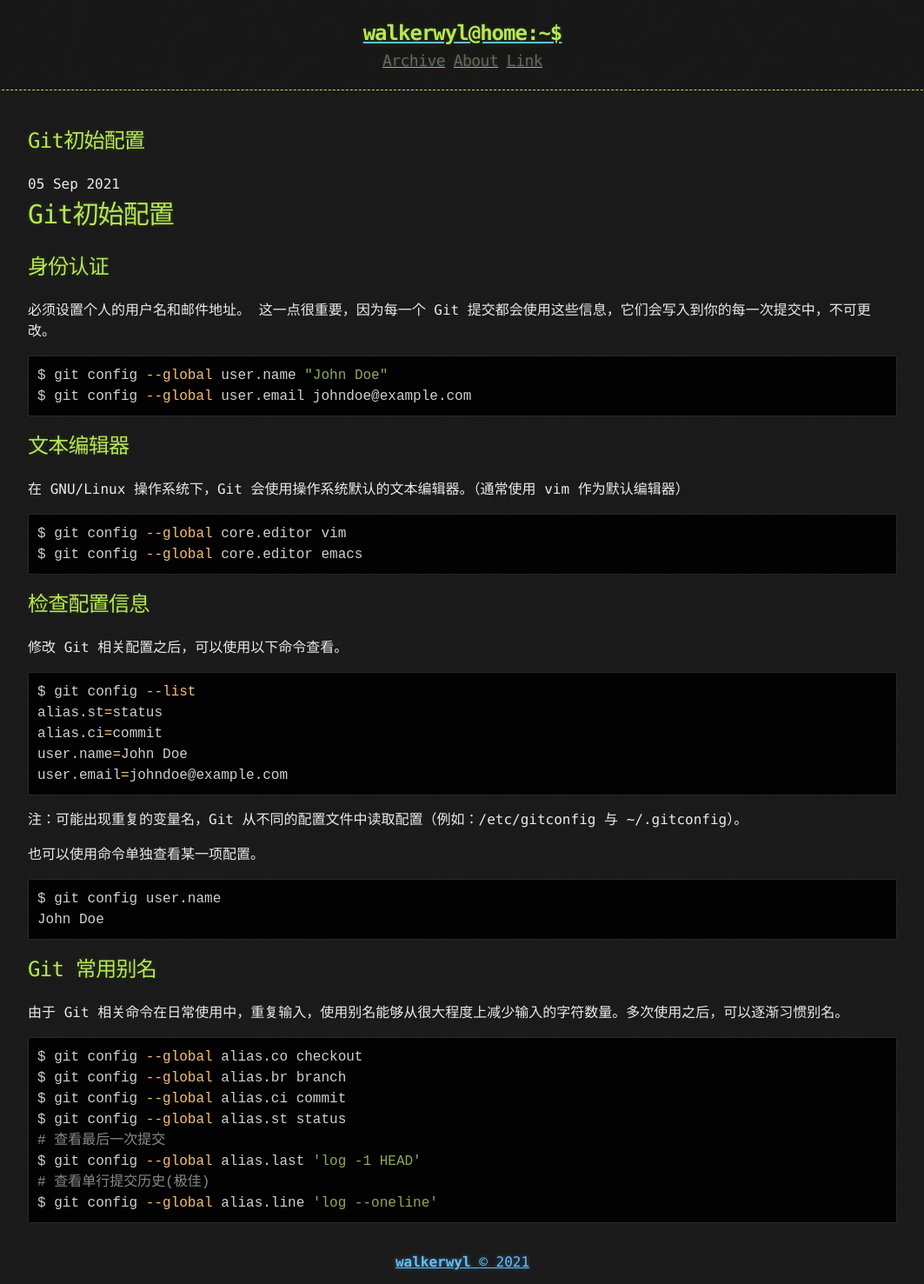
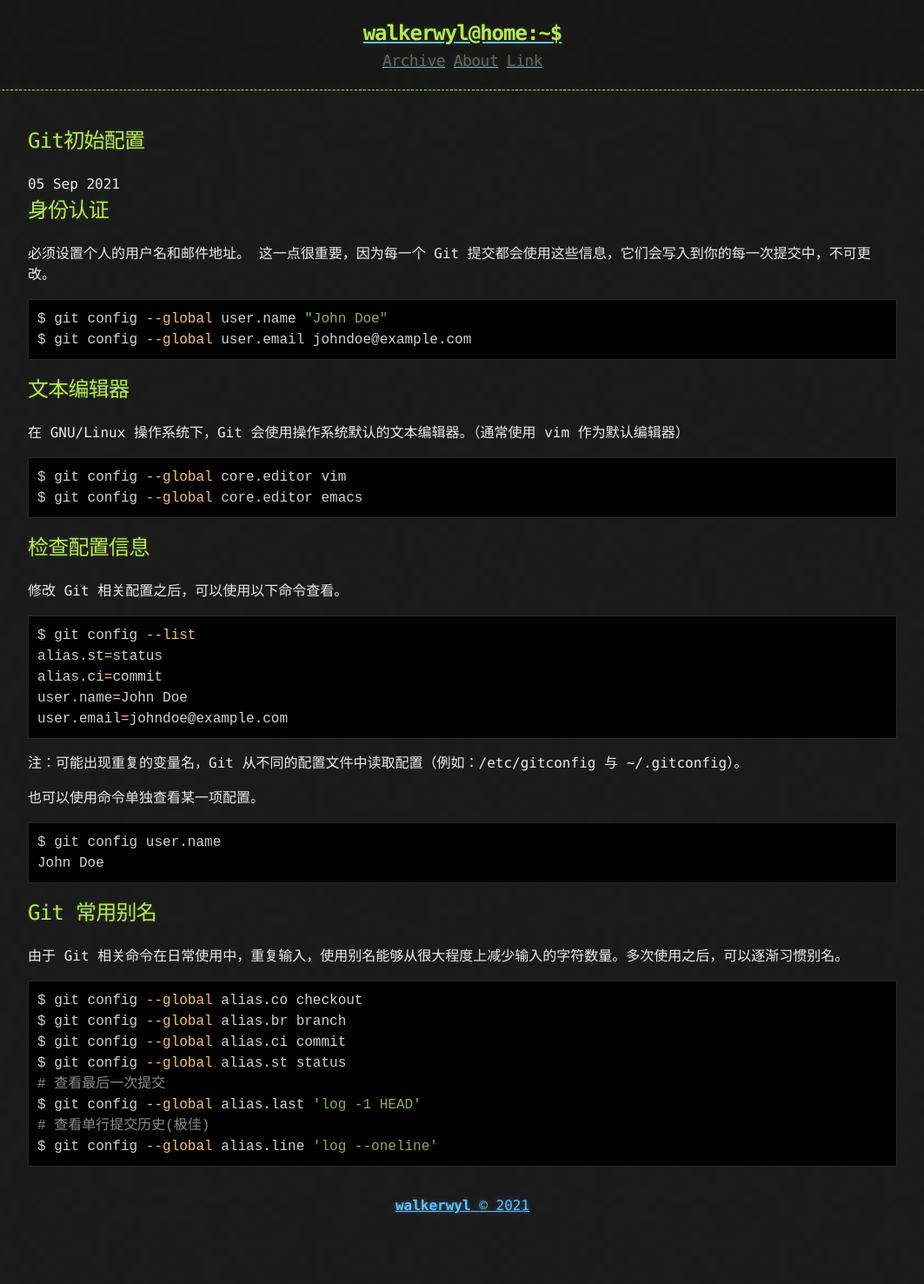
Before and after one commit to walkerwyl/walkerwyl.github.io, a Jekyll site: the page built from _posts/2021-09-05-git初始配置.md, in a window 1280 px wide. Shown: the whole page at 87% size, without its empty margins (108-1171 px from the left). Built offline with Jekyll 4.4.1, drawn with Linux system fonts in a browser that asks for light colours; after the commit the page ends 1412 px from its top, so only the background shows below that.

Commit message:
update Git初始配置

```diff
--- a/_posts/2021-09-05-git初始配置.md
+++ b/_posts/2021-09-05-git初始配置.md
@@ -7,8 +7,6 @@ author: walkerwyl
 tags:
   - Git
 ---
-
-# Git初始配置
 
 ## 身份认证
 
```
